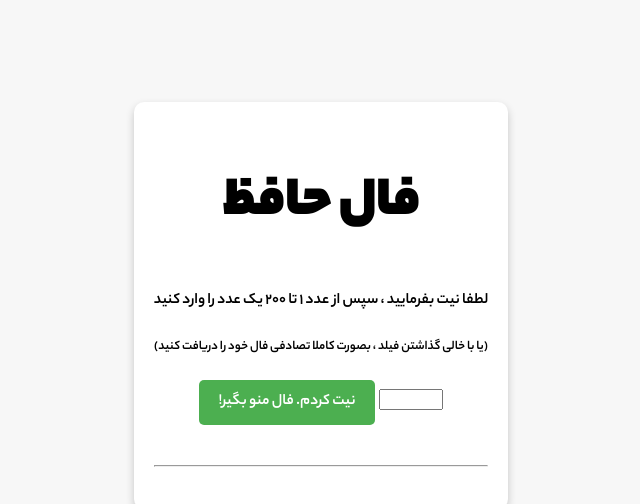
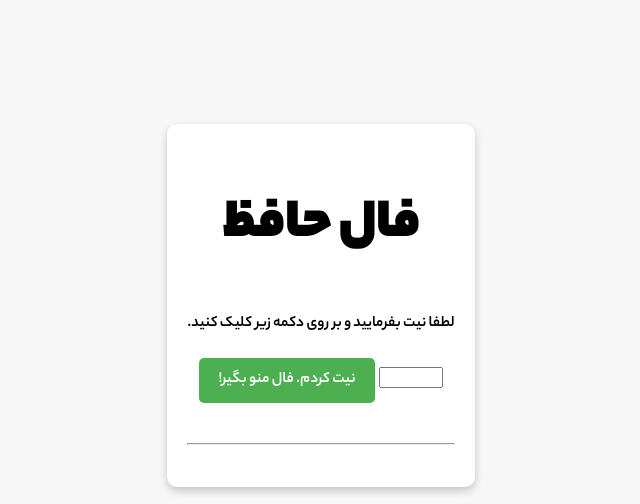
Before and after one commit to thekourox/Funito, a website: page view/fal.html in a window 1280 px wide. Shown: the top 504 px of the page, without its empty margins (319-959 px from the left). Drawn offline with Linux system fonts and the light colour scheme.

Commit message:
fix error 404

```diff
--- a/view/fal.html
+++ b/view/fal.html
@@ -11,8 +11,7 @@
 <body>
     <div id="container">
         <h1>فال حافظ</h1>
-        <h4>لطفا نیت بفرمایید ، سپس از عدد ۱ تا ۲۰۰ یک عدد را وارد کنید</h4>
-        <h5>(یا با خالی گذاشتن فیلد ، بصورت کاملا تصادفی فال خود را دریافت کنید)</h5>
+        <h4>لطفا نیت بفرمایید و بر روی دکمه زیر کلیک کنید.</h4>
         <input type="number" id="falNumber" min="1" max="200" required>
         <button id="getFal" onclick="getFal()">نیت کردم. فال منو بگیر!</button>
         <button id="backButton" style="display: none;">دمت گرم</button>
```
